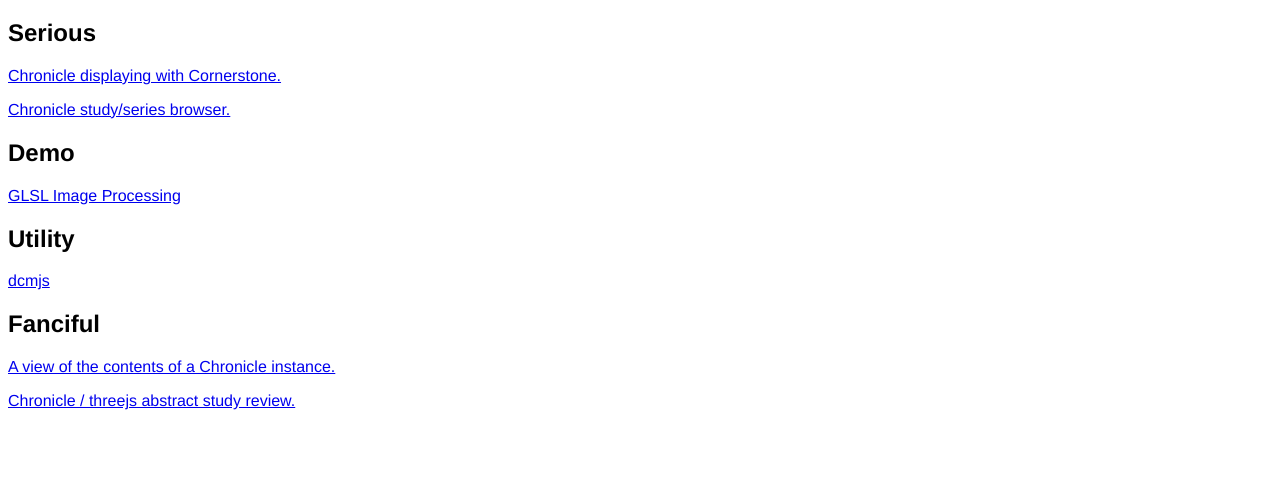
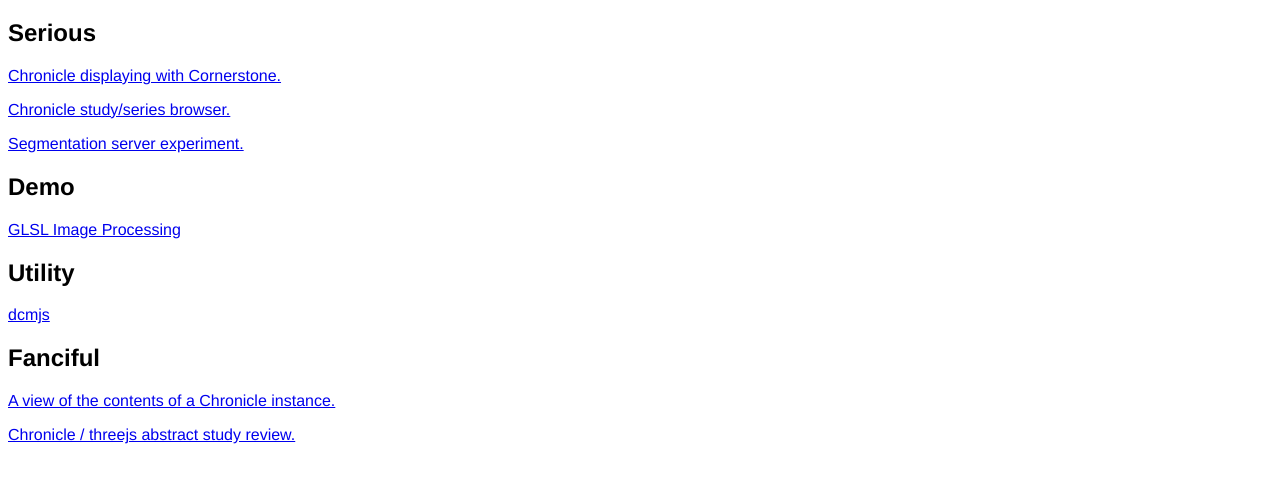
Before and after one commit to pieper/sites, a plain HTML site: page index.html in a window 1280 px wide. Shown: the part 120-602 px from the top of the page. Drawn offline with Linux system fonts and the light colour scheme; files that its build step writes are made by us from their sources; files whose address does not match are found by name.

Commit message:
Add segmentation server experiment to top level index

```diff
--- a/index.html
+++ b/index.html
@@ -17,6 +17,7 @@
     <h2>Serious</h2>
     <p><a href='cornerstoneDemo/index.html'>Chronicle displaying with Cornerstone.</a></p>
     <p><a href='work/index.html'>Chronicle study/series browser.</a></p>
+    <p><a href='work/request.html'>Segmentation server experiment.</a></p>
     <h2>Demo</h2>
     <p><a href='glimp/index.html'>GLSL Image Processing</a></p>
     <h2>Utility</h2>
```
